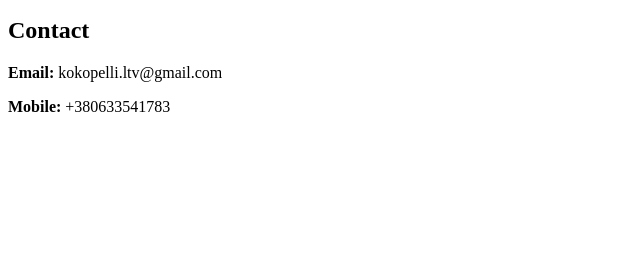
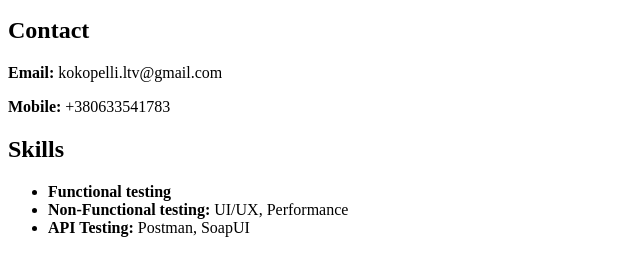
Before and after one commit to TetianaChe/hillel-demo, a plain HTML site: page src/index.html in a window 1280 px wide. Shown: the part 29-304 px from the top of the page, without its empty margins (0-640 px from the left). Drawn offline with Linux system fonts and the light colour scheme.

Commit message:
add skills section

```diff
--- a/src/index.html
+++ b/src/index.html
@@ -15,7 +15,14 @@
             <p><b>Email:</b> kokopelli.ltv@gmail.com</p>
             <p><b>Mobile:</b> +380633541783</p>
         </div>
-        <div></div>
+        <div>
+            <h2>Skills</h2>
+            <ul>
+                <li><b>Functional testing</b></li>
+                <li><b>Non-Functional testing:</b> UI/UX, Performance</li>
+                <li><b>API Testing:</b> Postman, SoapUI</li>
+            </ul>
+        </div>
         <div></div>
         <div></div>
     </div>
```
Also changed, not shown: 1 other file.
